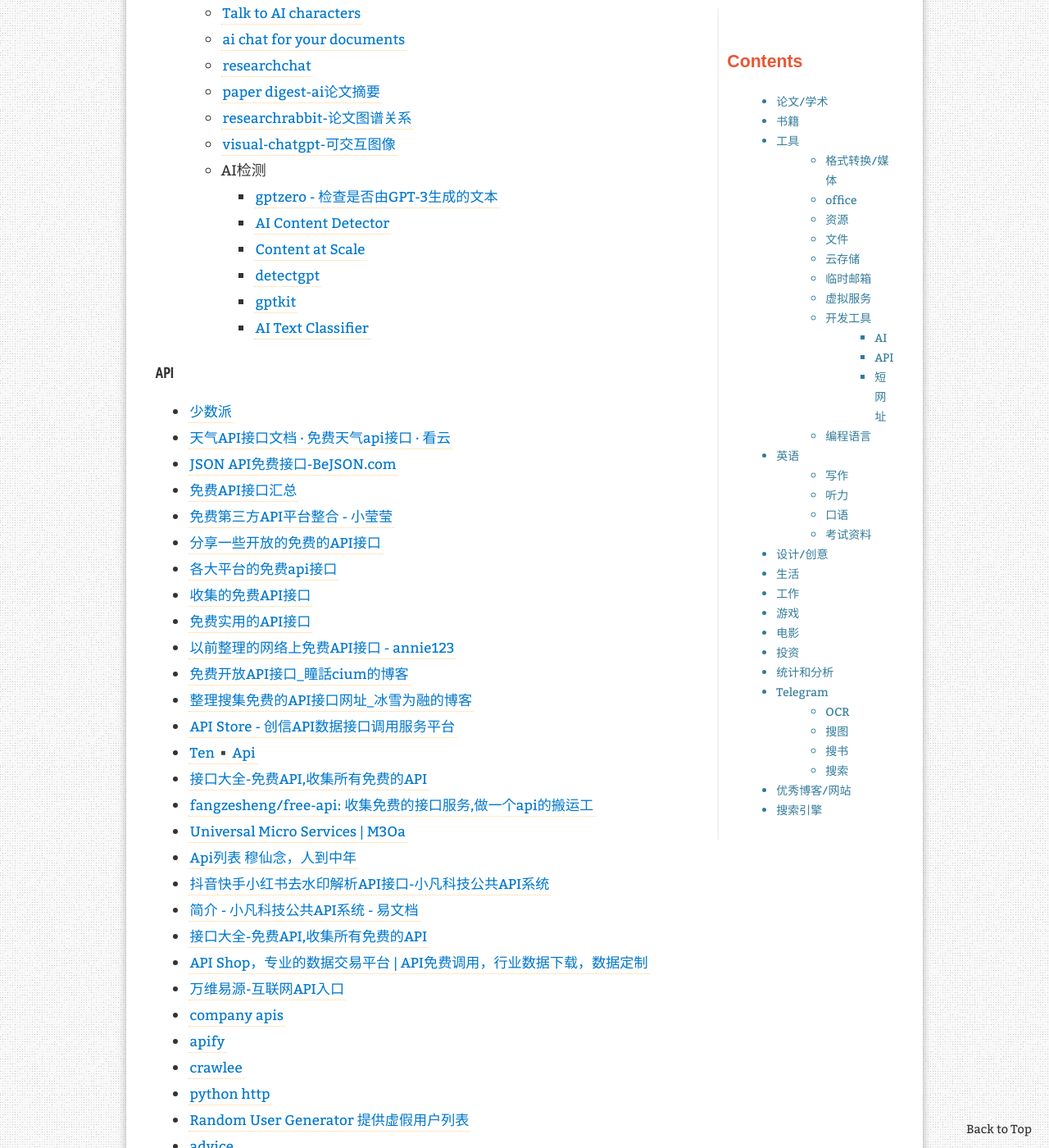
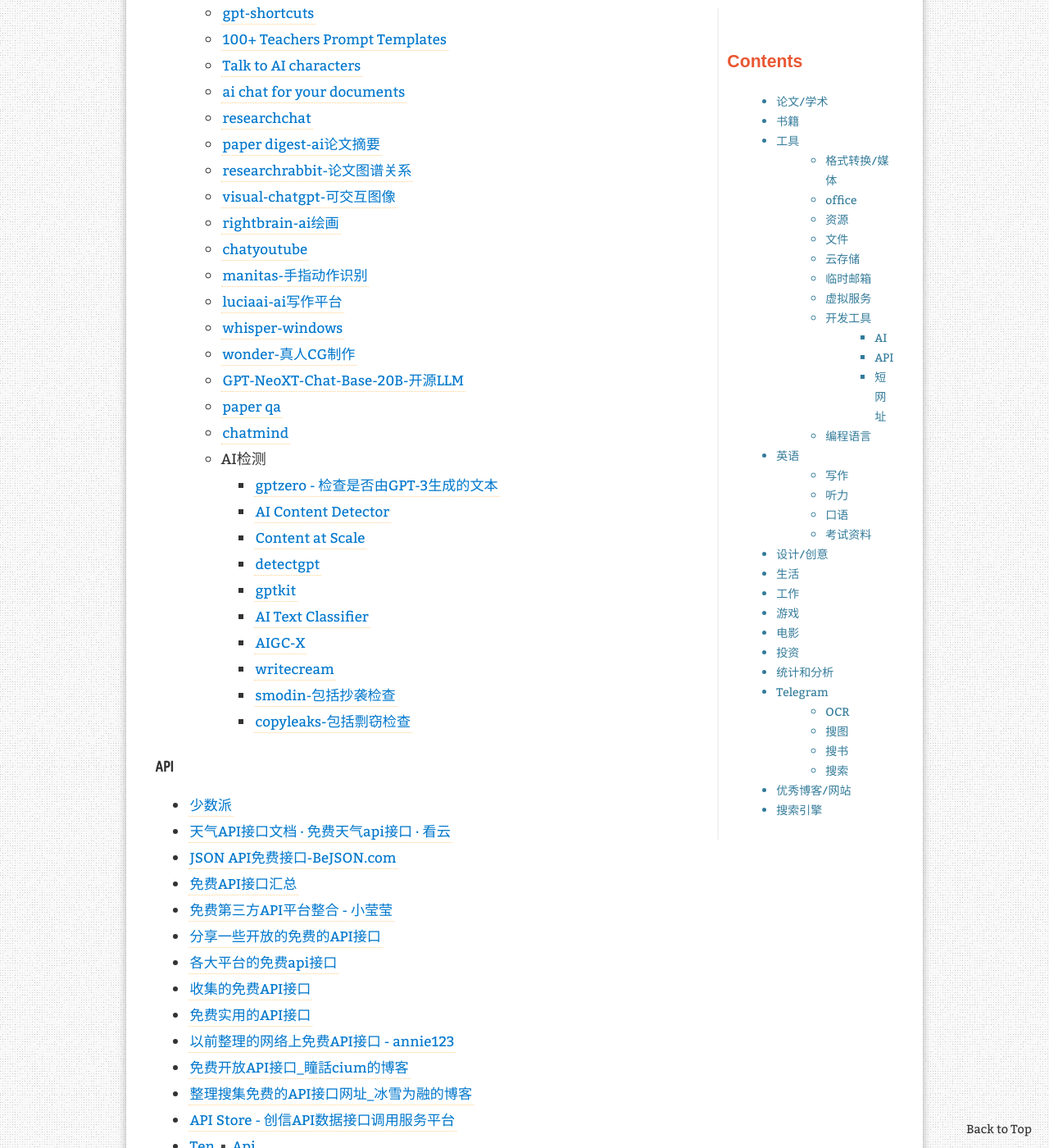
Before and after one commit to ElmTran/ElmTran.github.io, a Jekyll site: the page built from _posts/2022-09-03-awesome-tools.md, in a window 1280 px wide and 1400 px high, scrolled down 10665 px. Shown: the whole window at 82% size. Built offline with Jekyll 4.4.1, drawn with Linux system fonts in a browser that asks for light colours; comment, search, counter and statistics services are not loaded; some of the changed text lies outside the part shown.

Commit message:
update _posts/2022-09-03-awesome-tools.md

```diff
--- a/_posts/2022-09-03-awesome-tools.md
+++ b/_posts/2022-09-03-awesome-tools.md
@@ -615,6 +619,24 @@ redirect_from:
 
   - [visual-chatgpt-可交互图像](https://github.com/microsoft/visual-chatgpt)
 
+  - [rightbrain-ai绘画](https://rightbrain.art/text2Image)
+
+  - [chatyoutube](https://chatyoutube.com/)
+
+  - [manitas-手指动作识别](https://github.com/nacmartin/manitas)
+
+  - [luciaai-ai写作平台](https://luciaai.com/)
+
+  - [whisper-windows](https://github.com/Const-me/Whisper)
+
+  - [wonder-真人CG制作](https://wonderdynamics.com/)
+
+  - [GPT-NeoXT-Chat-Base-20B-开源LLM](https://huggingface.co/togethercomputer/GPT-NeoXT-Chat-Base-20B)
+
+  - [paper qa](https://github.com/whitead/paper-qa)
+
+  - [chatmind](https://www.chatmind.tech/)
+
   - AI检测
 
       - [gptzero - 检查是否由GPT-3生成的文本](https://etedward-gptzero-main-zqgfwb.streamlit.app/)
@@ -628,6 +650,14 @@ redirect_from:
       - [gptkit](https://gptkit.ai/?ref=HN)
 
       - [AI Text Classifier](https://platform.openai.com/ai-text-classifier)
+
+      - [AIGC-X](http://ai.sklccc.com/AIGC-X/#/try)
+
+      - [writecream](https://www.writecream.com/ai-content-detector/)
+
+      - [smodin-包括抄袭检查](https://smodin.io/zh-cn/ai%E5%86%85%E5%AE%B9%E6%A3%80%E6%B5%8B%E5%99%A8)
+
+      - [copyleaks-包括剽窃检查](https://copyleaks.com/zh/ai-content-detector/)
 
 #### API
 
```
Also changed, not shown: other parts of _posts/2022-09-03-awesome-tools.md (+7 -0 lines).
